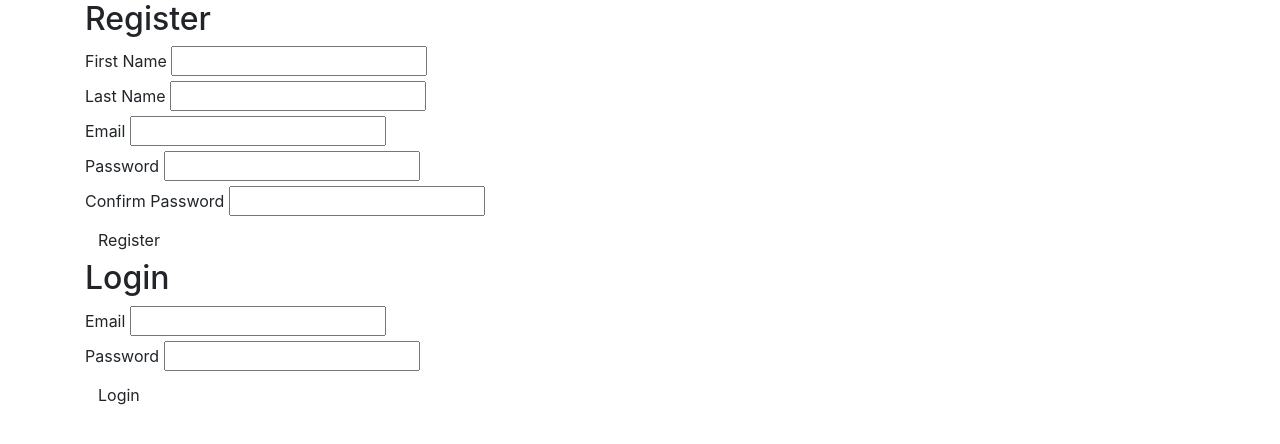
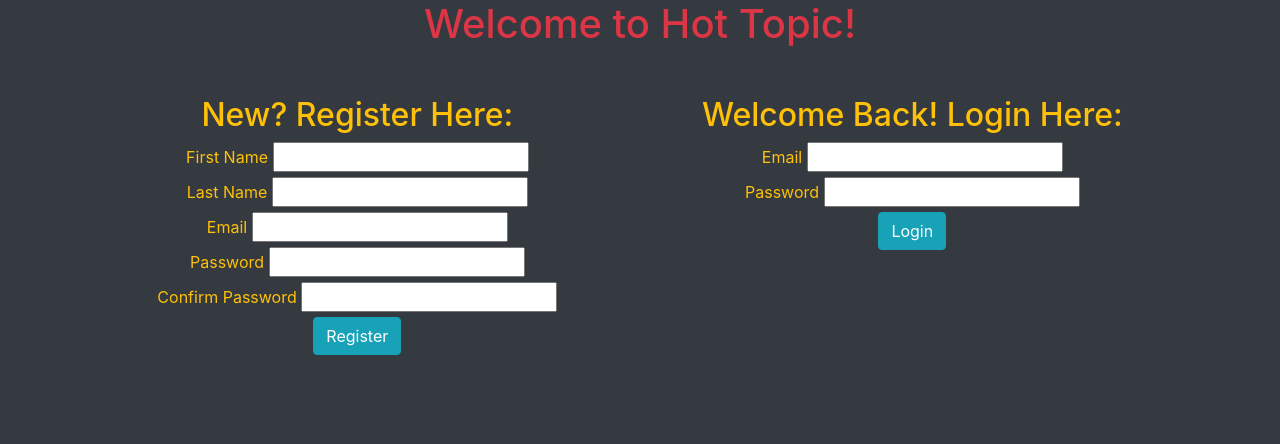
Before and after one commit to x1aoyan9/Hot-Topic, a Flask app: page / in a window 1280 px wide. Shown: the top 444 px of the page. Run offline with Flask 2, Linux system fonts and the light colour scheme.

Commit message:
styled index with bootstrap

```diff
--- a/flask_app/static/css/style.css
+++ b/flask_app/static/css/style.css
@@ -0,0 +1,6 @@
+.fire {
+  background-image: url(../img/fire_background.png);
+  text-align: center;
+  color: orange;
+  background-color: transparent;
+}
--- a/flask_app/static/css/style.less
+++ b/flask_app/static/css/style.less
@@ -0,0 +1,6 @@
+    .fire{
+        background-image: url(../img/fire_background.png);
+        text-align: center;
+        color: orange;
+        background-color: transparent;
+    }
--- a/flask_app/templates/index.html
+++ b/flask_app/templates/index.html
@@ -10,10 +10,9 @@
     <title>Login/Registration</title>
 </head>
 
-<body>
-<!-- This is both forms on one page, but we can do a login and a register page if wanted (for styling) -->
-
+<body class="bg-dark text-warning text-center">
     <div class="container">
+        <h1 class="fire mb-5 text-danger">Welcome to Hot Topic!</h1>
         {% with messages = get_flashed_messages() %}
             {% if messages %}
                 {% for message in messages %}
@@ -21,8 +20,9 @@
                 {% endfor %}
             {% endif %}
         {% endwith %}
+        <div class="d-flex justify-content-around">
         <div class="registration">
-            <h2>Register</h2>
+            <h2 class="red">New? Register Here:</h2>
             <form action="/register" method="POST">
                 <div>
                     <label for="f_name">First Name</label>
@@ -34,7 +34,7 @@
                 </div>
                 <div>
                     <label for="email">Email</label>
-                    <input type="email" name="email" id="email"> <!-- type="email" or type="text" -->
+                    <input type="email" name="email" id="email" type="email">
                 </div>
                 <div>
                     <label for="password">Password</label>
@@ -44,24 +44,25 @@
                     <label for="confirm_pass">Confirm Password</label>
                     <input type="password" name="confirm_pass" id="confirm_pass">
                 </div>
-                <button type="submit" class="btn btn-form">Register</button>
+                <button type="submit" class="btn btn-form btn-info">Register</button>
             </form>
         </div>
         <div class="login">
-            <h2>Login</h2>
+            <h2>Welcome Back! Login Here:</h2>
             <form action="/login" method="POST">
                 <div>
                     <label for="email">Email</label>
-                    <input type="email" name="email" id="email"> <!-- type="email" or type="text" -->
+                    <input type="email" name="email" id="email" type="email">
                 </div>
                 <div>
                     <label for="password">Password</label>
                     <input type="password" name="password" id="password">
                 </div>
-                <button type="submit" class="btn btn-form">Login</button>
+                <button type="submit" class="btn btn-form btn-info">Login</button>
             </form>
         </div>
     </div>
+</div>
 <!-- <script></script> -->
 </body>
 </html>
```
Also changed, not shown: flask_app/static/img/fire_background.png (added).
